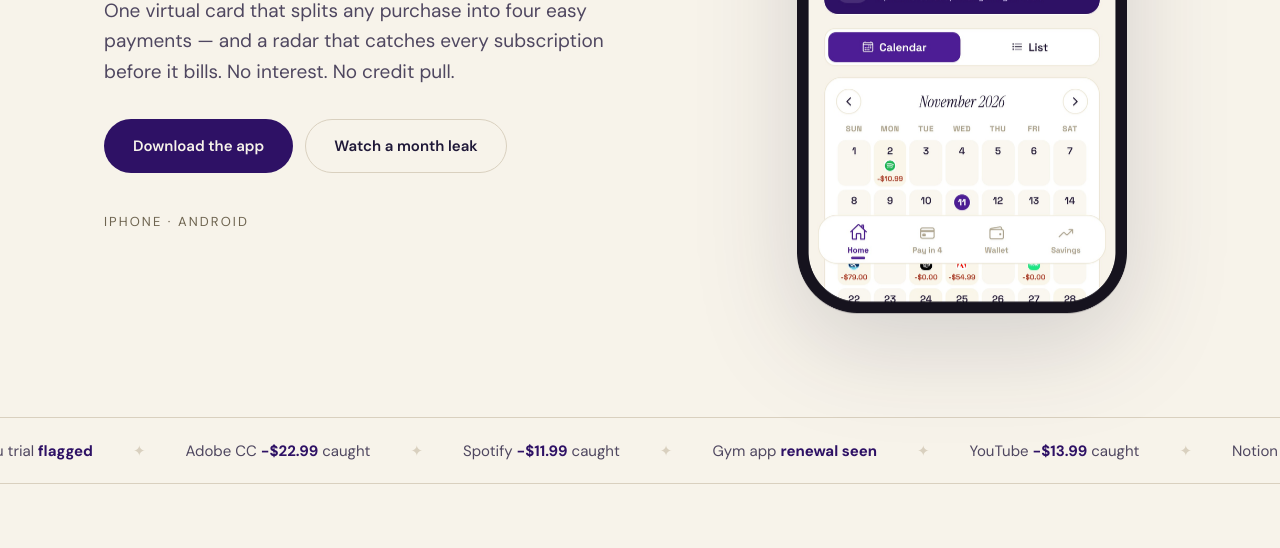
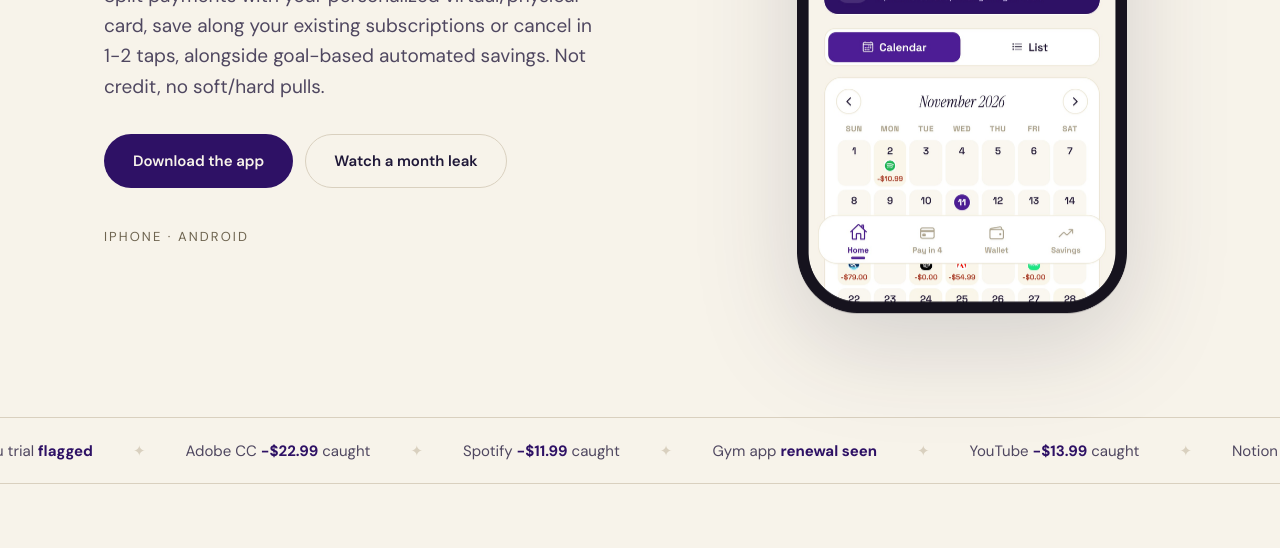
Before and after one commit to CH6RIZARD/ezersaves-site, a plain HTML site: page index.html in a window 1280 px wide. Shown: the part 552-1100 px from the top of the page. Drawn offline with Linux system fonts and the light colour scheme.

Commit message:
Hero: new subline (split payments, cancel in 1-2 taps, goal-based savings)
Co-Authored-By: Claude Opus 5.5 <noreply@anthropic.com>
Claude-Session: https://claude.ai/code/session_01FpCdEva2mf4tdBQJTAPjg5

```diff
--- a/index.html
+++ b/index.html
@@ -25,7 +25,7 @@
 <div style="flex: 1 1 440px; min-width: 0; display: flex; flex-direction: column; gap: 28px">
 <div class="eyebrow r1">EZER · Pay in 4</div>
 <h1 class="serif r2" style="font-size: clamp(56px,8.4cqi,116px); line-height: .98; letter-spacing: -.01em">Pay in four.<br><i>Leak</i> Zero.</h1>
-<p class="lede r3" style="max-width: 500px">One virtual card that splits any purchase into four easy payments — and a radar that catches every subscription before it bills. No interest. No credit pull.</p>
+<p class="lede r3" style="max-width: 500px">Split payments with your personalized virtual/physical card, save along your existing subscriptions or cancel in 1-2 taps, alongside goal-based automated savings. Not credit, no soft/hard pulls.</p>
 <div class="r4" style="display: flex; flex-wrap: wrap; gap: 12px; padding-top: 4px"><a class="btn btn-v" href="#download">Download the app</a><a class="btn btn-o" href="#demo">Watch a month leak</a></div>
 <div class="meta r4" style="padding-top: 12px">iPhone · Android</div>
 </div>
```
